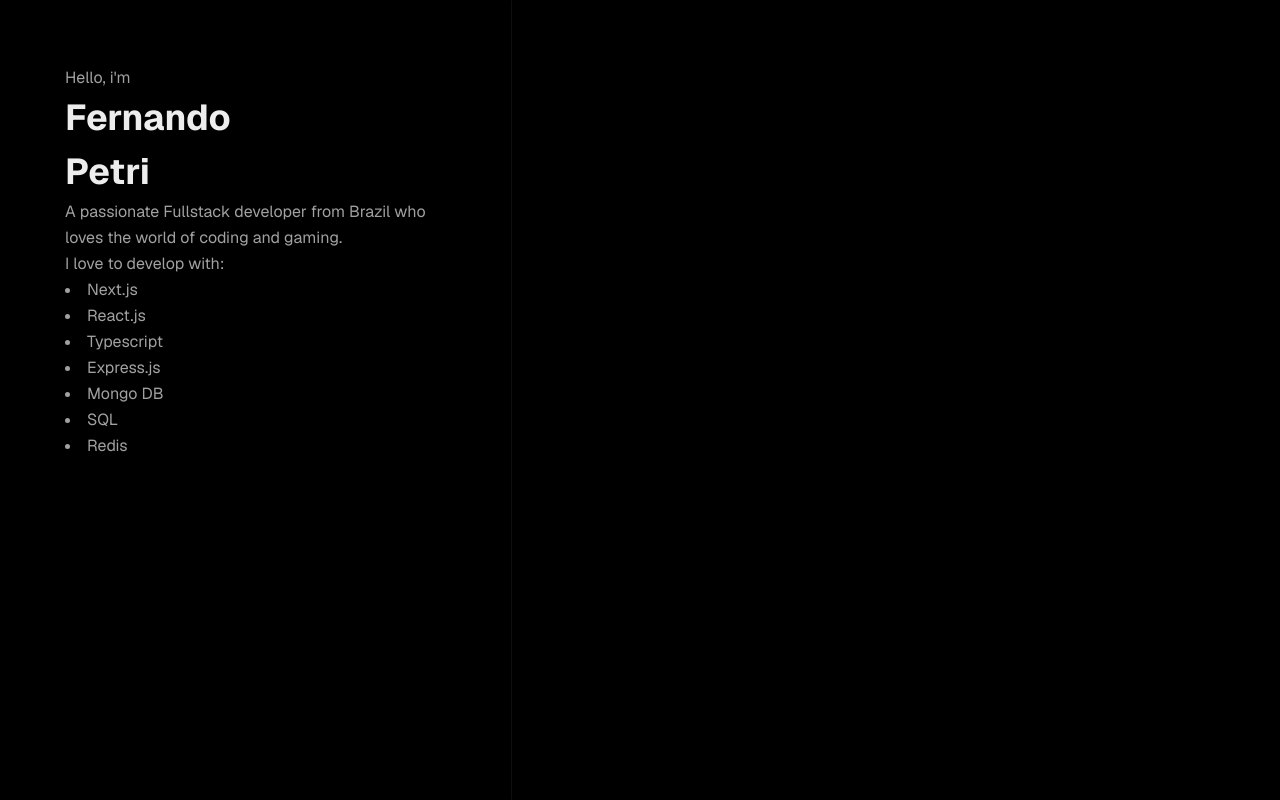
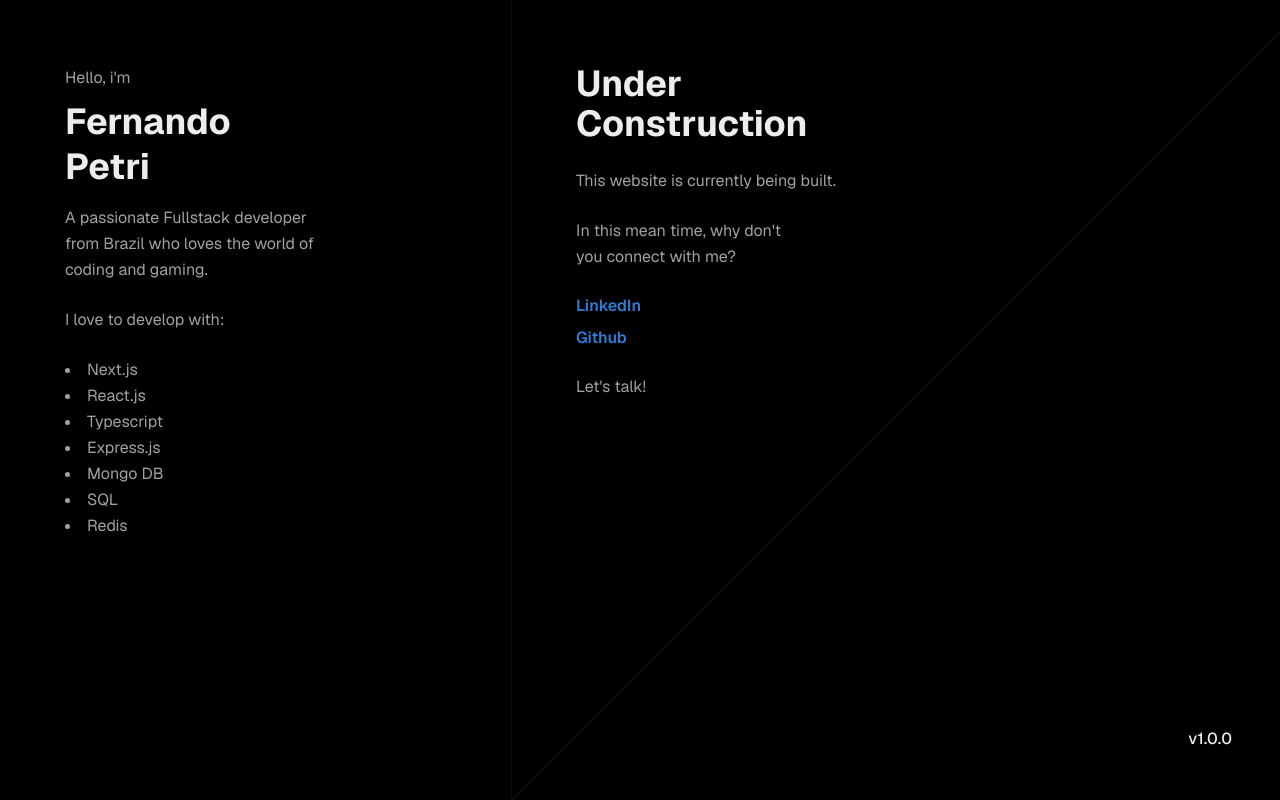
Before and after one commit to Petri-Hub/portfolio, a Next.js app: page / in a window 1280 px wide. Built offline with nearby package versions, Linux system fonts and the light colour scheme.

Commit message:
feat: finalize main page and responsiveness

```diff
--- a/src/app/error.tsx
+++ b/src/app/error.tsx
@@ -1,19 +1,31 @@
 'use client'
 
-import Link from "@/ui/base/Link"
-import { Metadata } from "next"
+import Button from '@/ui/base/Button'
+import Code from '@/ui/base/Code'
+import Text from '@/ui/base/Text'
+import Title from '@/ui/base/Title'
+import DiagonalLine from '@/ui/components/DiagonalLine'
+import { Metadata } from 'next'
+
+type ErrorPageProps = {
+	error: Error
+	reset: () => void
+}
 
 export const metadata: Metadata = {
 	title: 'Fernando Petri | Error'
 }
 
-export default function Page() {
+export default function ErrorPage({ error, reset }: ErrorPageProps) {
 	return (
-		<div className="size-full grid place-items-center content-center gap-8">
-			<h1 className="text-primary font-bold text-7xl">Error</h1>
-			<p className="text-third text-large w-[250px] leading-relaxed text-center">
-         Something went wrong while loading this page. <Link href={'/'}>Go back</Link>.
-			</p>
+		<div className='relative grid size-full place-items-center content-center gap-8 overflow-hidden'>
+			<Title className='text-7xl'>Error</Title>
+			<Text className='w-64 text-center'>
+				An unexpected error happened while loading this page.
+			</Text>
+			<Code>{error.message}</Code>
+			<Button onClick={reset}>Try again</Button>
+			<DiagonalLine />
 		</div>
 	)
 }
--- a/src/app/not-found.tsx
+++ b/src/app/not-found.tsx
@@ -1,17 +1,25 @@
-import Link from "@/ui/base/Link"
-import { Metadata } from "next"
+import Button from '@/ui/base/Button'
+import Link from '@/ui/base/Link'
+import Text from '@/ui/base/Text'
+import Title from '@/ui/base/Title'
+import DiagonalLine from '@/ui/components/DiagonalLine'
+import { Metadata } from 'next'
 
 export const metadata: Metadata = {
 	title: 'Fernando Petri | 404'
 }
 
-export default function Page() {
+export default function NotFoundPage() {
 	return (
-		<div className="size-full grid place-items-center content-center gap-8">
-			<h1 className="text-primary font-bold text-7xl">404</h1>
-			<p className="text-third text-large w-[250px] leading-relaxed text-center">
-				There is nothing here my fellow traveler, <Link href={'/'}>go back</Link>.
-			</p>
+		<div className='relative grid size-full place-items-center content-center gap-8 overflow-hidden'>
+			<Title className='text-7xl'>404</Title>
+			<Text className='w-64 text-center'>
+				There is nothing here my fellow traveler. You should go back.
+			</Text>
+			<Link href={'/'}>
+				<Button>Go back</Button>
+			</Link>
+			<DiagonalLine />
 		</div>
 	)
 }
--- a/src/app/page.tsx
+++ b/src/app/page.tsx
@@ -1,31 +1,65 @@
+import Link from '@/ui/base/Link'
 import Text from '@/ui/base/Text'
+import Title from '@/ui/base/Title'
+import DiagonalLine from '@/ui/components/DiagonalLine'
 
 export default function Page() {
+	const favoriteTechnologies = [
+		'Next.js',
+		'React.js',
+		'Typescript',
+		'Express.js',
+		'Mongo DB',
+		'SQL',
+		'Redis'
+	]
+
 	return (
-		<div className='size-full grid grid-cols-5'>
-			<div className='col-span-2 border border-r border-r-fourth p-16'>
-				<Text>Hello, i&#39;m</Text>
-				<h1 className='text-primary text-4xl font-bold leading-normal'>
+		<div className='grid size-full grid-cols-5 overflow-y-auto overflow-x-hidden'>
+			<div className='p-12 col-span-5 h-screen border border-r-fourth md:col-span-2 md:p-16'>
+				<Text className='mb-2'>Hello, i&#39;m</Text>
+				<Title className='mb-4 leading-tight'>
 					Fernando
 					<br />
 					Petri
-				</h1>
-				<Text>
+				</Title>
+				<Text className='mb-6 max-w-64'>
 					A passionate Fullstack developer from Brazil who loves the world of
 					coding and gaming.
 				</Text>
-				<Text>I love to develop with:</Text>
-				<ul className='list-disc text-third list-inside'>
-					<li><Text>Next.js</Text></li>
-					<li><Text>React.js</Text></li>
-					<li><Text>Typescript</Text></li>
-					<li><Text>Express.js</Text></li>
-					<li><Text>Mongo DB</Text></li>
-					<li><Text>SQL</Text></li>
-					<li><Text>Redis</Text></li>
+				<Text className='mb-6'>I love to develop with:</Text>
+				<ul className='list-inside list-disc text-third'>
+					{favoriteTechnologies.map((name) => (
+						<li key={name}>
+							<Text className='inline-block'>{name}</Text>
+						</li>
+					))}
 				</ul>
 			</div>
-			<div className='col-span-3'></div>
+			<div className='relative col-span-5 h-screen overflow-hidden p-12 md:col-span-3 md:p-16'>
+				<Title className='mb-6'>
+					Under
+					<br />
+					Construction
+				</Title>
+				<Text className='mb-6'>This website is currently being built.</Text>
+				<Text className='mb-6'>
+					In this mean time, why don&#39;t
+					<br />
+					you connect with me?
+				</Text>
+				<div className='mb-6 space-y-2'>
+					<Link href='https://www.linkedin.com/in/fernando-petri/'>
+						LinkedIn
+					</Link>
+					<Link href='https://github.com/Petri-Hub'>Github</Link>
+				</div>
+				<Text>Let&#39;s talk!</Text>
+				<DiagonalLine className='w-full max-w-none' />
+				<Text className='absolute bottom-0 right-0 p-12 font-medium text-primary'>
+					v1.0.0
+				</Text>
+			</div>
 		</div>
 	)
 }
--- a/src/ui/base/Link.tsx
+++ b/src/ui/base/Link.tsx
@@ -1,15 +1,13 @@
 import NextLink, { LinkProps } from 'next/link'
 
 type BaseLinkProps = {
-   className?: string
-} & LinkProps & React.PropsWithChildren
+	className?: string
+} & LinkProps &
+	React.PropsWithChildren
 
-export default function Link({
-	children,
-	...props
-}: BaseLinkProps) {
+export default function Link({ children, ...props }: BaseLinkProps) {
 	return (
-		<NextLink className='font-semibold text-link' {...props}>
+		<NextLink className='block font-semibold text-link' {...props}>
 			{children}
 		</NextLink>
 	)
--- a/src/ui/base/Text.tsx
+++ b/src/ui/base/Text.tsx
@@ -7,7 +7,7 @@ export default function Text({
 	return (
 		<p
 			className={twMerge(
-				'inline-block text-base font-normal leading-relaxed text-third',
+				'text-base font-normal leading-relaxed text-third',
 				className
 			)}>
 			{children}
--- a/src/ui/components/DiagonalLine.tsx
+++ b/src/ui/components/DiagonalLine.tsx
@@ -1,6 +1,14 @@
-export default function DiagonalLine() {
+import { twMerge } from 'tailwind-merge'
+
+export default function DiagonalLine({
+	className
+}: React.HTMLAttributes<HTMLSpanElement>) {
 	return (
-		<span className='absolute bottom-0 right-0 aspect-square w-1/2 max-w-96'>
+		<span
+			className={twMerge(
+				'absolute bottom-0 right-0 aspect-square -z-10 w-1/2 max-w-96',
+				className
+			)}>
 			<span className='absolute  left-1/2 top-1/2 h-full w-px -translate-y-1/2  rotate-45 scale-150 bg-fourth'></span>
 		</span>
 	)
```
